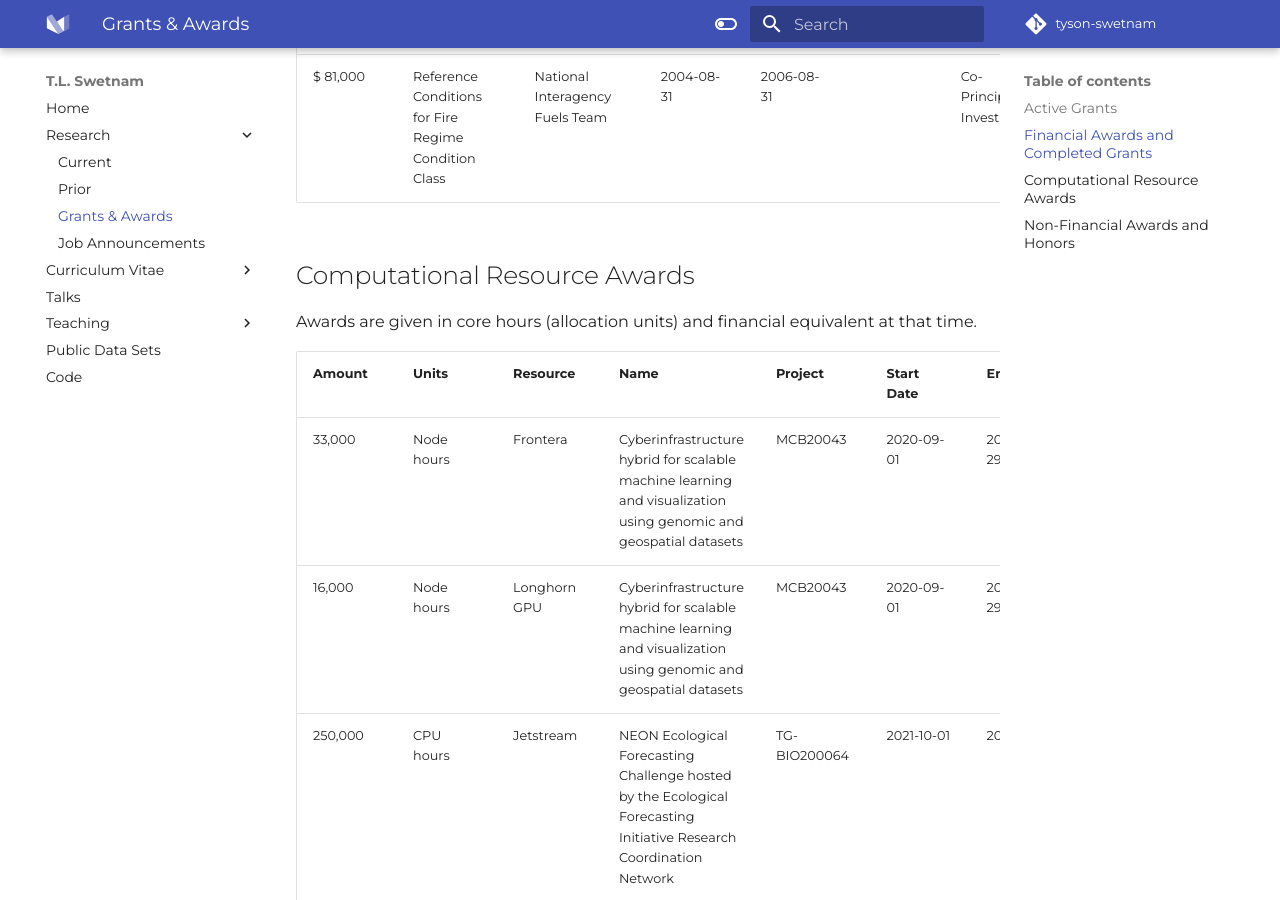
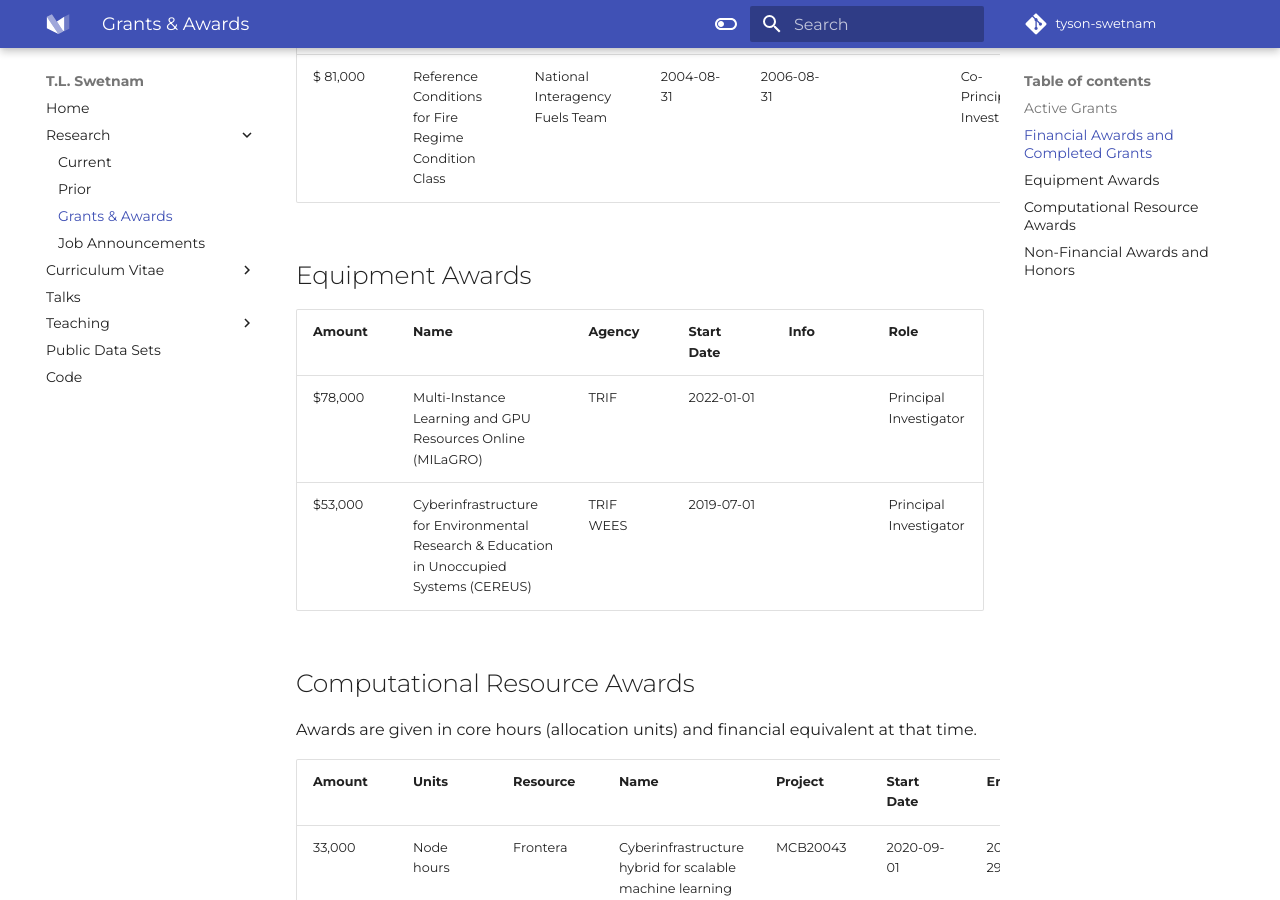
Before and after one commit to tyson-swetnam/new-website, an MkDocs documentation site: the page built from docs/awards.md, in a window 1280 px wide and 900 px high, scrolled down 3298 px. Built offline with MkDocs 1.6.1 and Material for MkDocs 9.7.7, drawn with Linux system fonts in a browser that asks for light colours; some web fonts are replaced; comment, search, counter and statistics services are not loaded.

Commit message:
Update awards.md

```diff
--- a/docs/awards.md
+++ b/docs/awards.md
@@ -29,6 +29,13 @@
 | $ 1,000 | President's Award: Best Graduate Exhibit | Graduate and Professional Student Council | 2009-05-15 | | | Awardee |
 | $ 81,000 | Reference Conditions for Fire Regime Condition Class | National Interagency Fuels Team | 2004-08-31 | 2006-08-31 |  | Co-Principal Investigator |
 
+## Equipment Awards
+
+| Amount | Name | Agency | Start Date | Info | Role |
+|--------|------|--------|------------|------|------|
+| $78,000 | Multi-Instance Learning and GPU Resources Online (MILaGRO) | TRIF | 2022-01-01 | | Principal Investigator |
+| $53,000 | Cyberinfrastructure for Environmental Research & Education in Unoccupied Systems (CEREUS) | TRIF WEES | 2019-07-01 | | Principal Investigator |
+
 ## Computational Resource Awards
 
 Awards are given in core hours (allocation units) and financial equivalent at that time.
```
